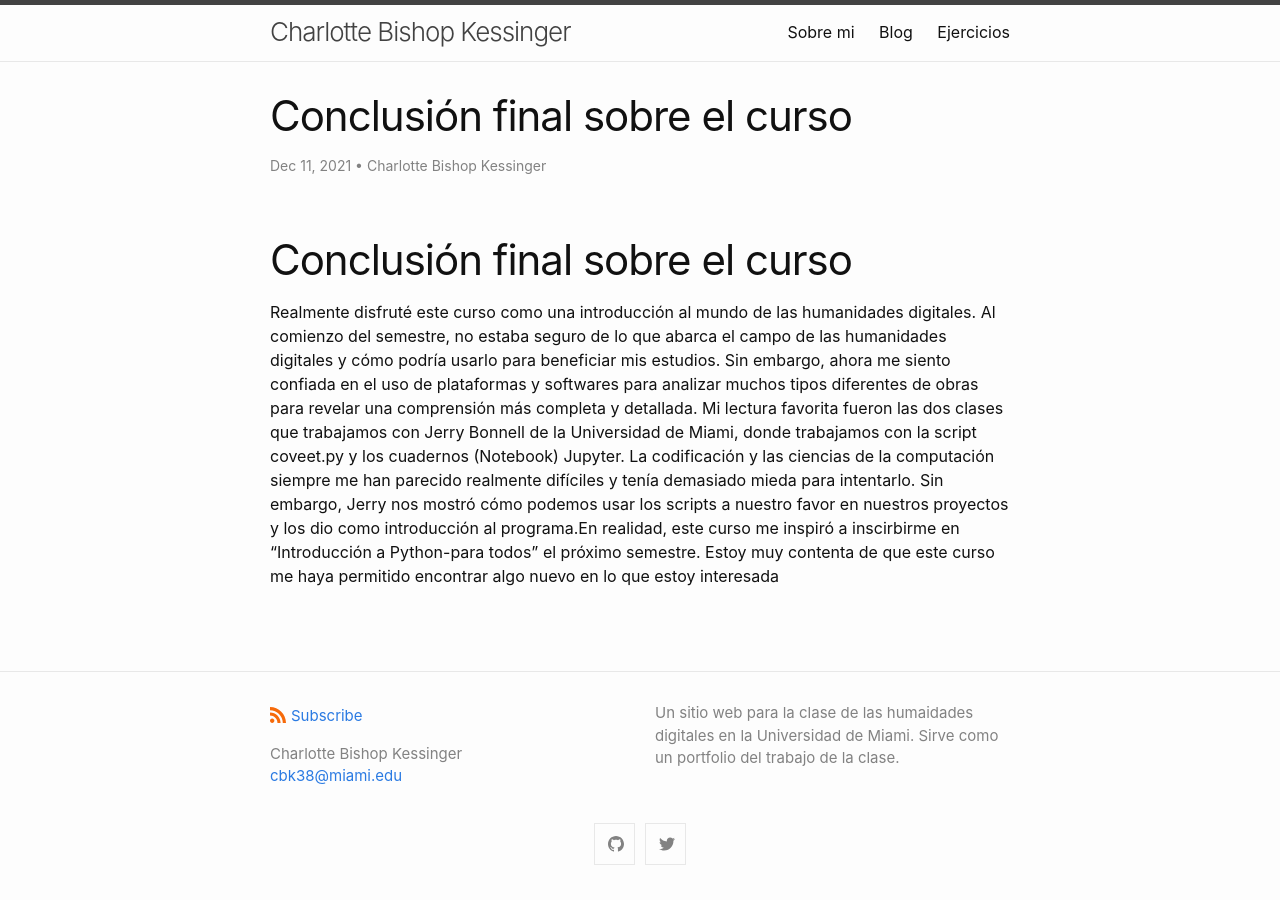
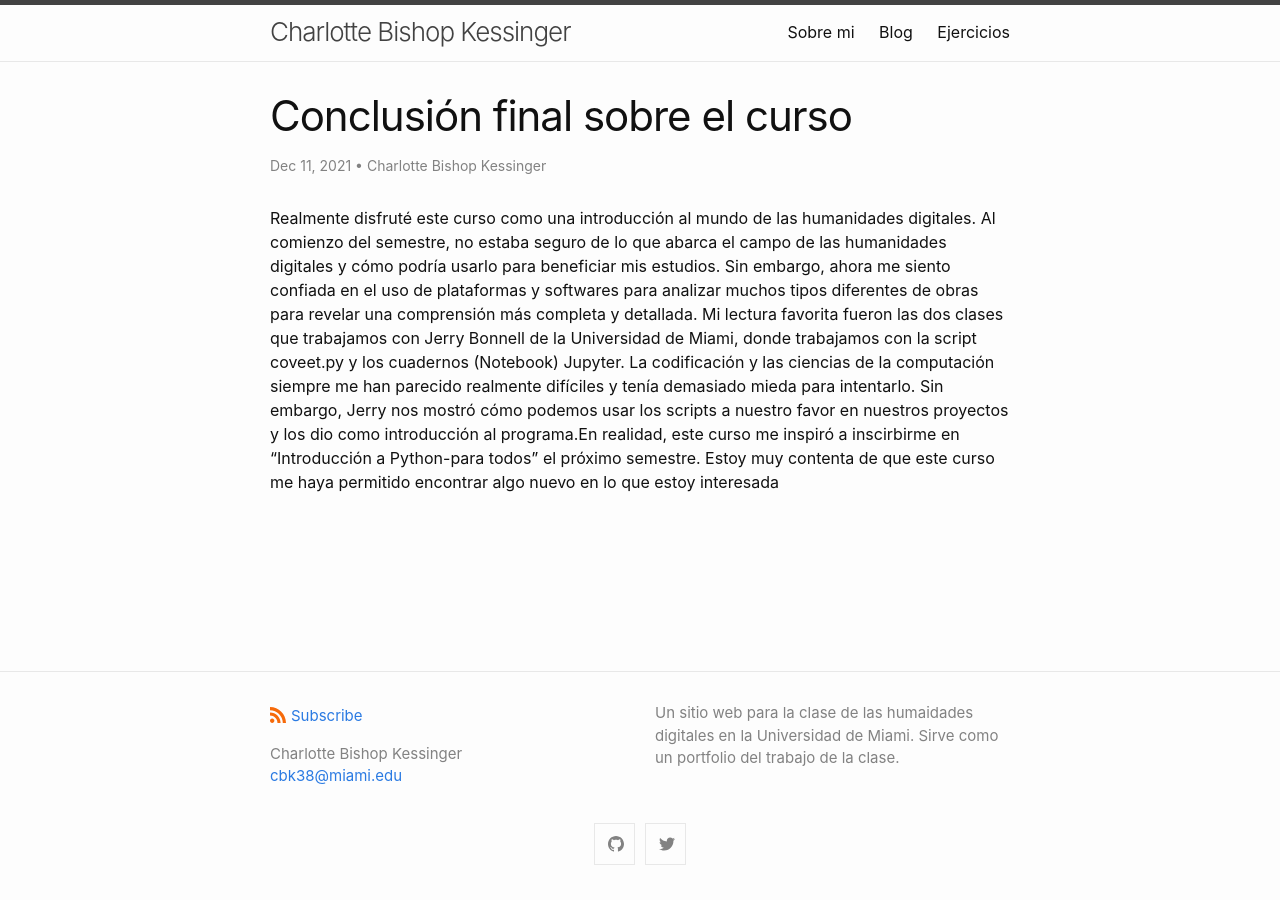
Before and after one commit to charkessinger/charkessinger.github.io, a Jekyll site: the page built from _posts/2021-12-11-Conclusión-final.md, in a window 1280 px wide. Built offline with Jekyll 4.4.1, drawn with Linux system fonts in a browser that asks for light colours.

Commit message:
Update 2021-12-11-Conclusión-final.md

```diff
--- a/_posts/2021-12-11-Conclusión-final.md
+++ b/_posts/2021-12-11-Conclusión-final.md
@@ -6,6 +6,4 @@ author:
 date: 2021-12-11
 ---
 
-# Conclusión final sobre el curso
-
 Realmente disfruté este curso como una introducción al mundo de las humanidades digitales. Al comienzo del semestre, no estaba seguro de lo que abarca el campo de las humanidades digitales y cómo podría usarlo para beneficiar mis estudios. Sin embargo, ahora me siento confiada en el uso de plataformas y softwares para analizar muchos tipos diferentes de obras para revelar una comprensión más completa y detallada. Mi lectura favorita fueron las dos clases que trabajamos con Jerry Bonnell de la Universidad de Miami, donde trabajamos con la script coveet.py y los cuadernos (Notebook) Jupyter. La codificación y las ciencias de la computación siempre me han parecido realmente difíciles y tenía demasiado mieda para intentarlo. Sin embargo, Jerry nos mostró cómo podemos usar los scripts a nuestro favor en nuestros proyectos y los dio como introducción al programa.En realidad, este curso me inspiró a inscirbirme en "Introducción a Python-para todos" el próximo semestre. Estoy muy contenta de que este curso me haya permitido encontrar algo nuevo en lo que estoy interesada
```
